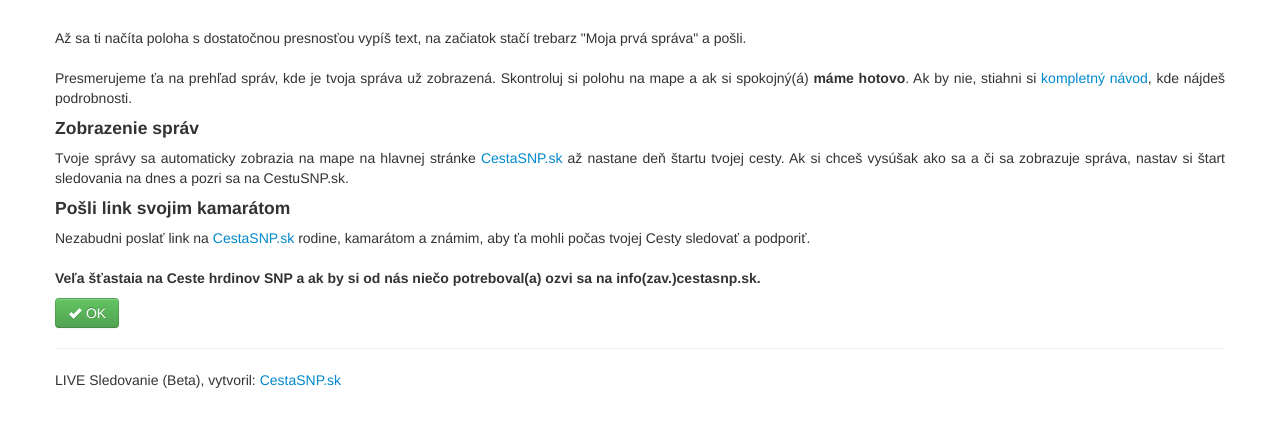
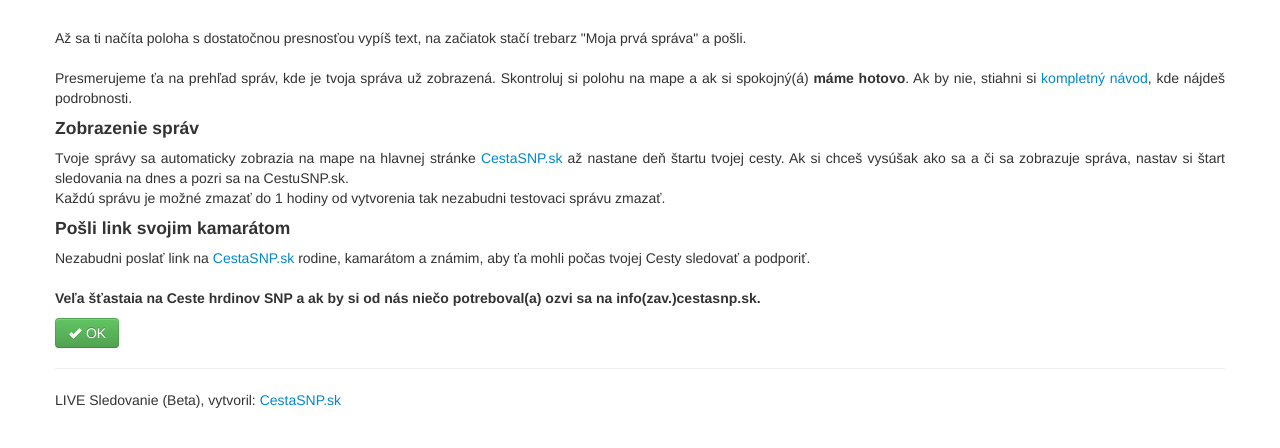
Before and after one commit to hasty001/livesledovanie, a Python web app: template wsgi/templates/gettingstarted.html in a window 1280 px wide. Shown: the part 602-1050 px from the top of the page. Before the commit the page ends 990 px from the top, so only its background shows below. Run offline with Jinja, Linux system fonts and the light colour scheme; the template is opened without the code that fills it, so the values that code supplies are empty.

Commit message:
oparvy textu

```diff
--- a/wsgi/templates/gettingstarted.html
+++ b/wsgi/templates/gettingstarted.html
@@ -34,6 +34,8 @@ Ak by nie, stiahni si <a href="https://cestasnp.sk/download/Live_sledovanie_manu
 <p>
 Tvoje správy sa automaticky zobrazia na mape na hlavnej stránke <a href="https://cestasnp.sk">CestaSNP.sk</a> až nastane deň štartu tvojej cesty.
 Ak si chceš vysúšak ako sa a či sa zobrazuje správa, nastav si štart sledovania na dnes a pozri sa na CestuSNP.sk.
+<br>
+Každú správu je možné zmazať do 1 hodiny od vytvorenia tak nezabudni testovaci správu zmazať.
 </p>
 <h4>Pošli link svojim kamarátom</h4>
 Nezabudni poslať link na <a href="https://cestasnp.sk">CestaSNP.sk</a> rodine, kamarátom a známim, aby ťa mohli počas tvojej
```
